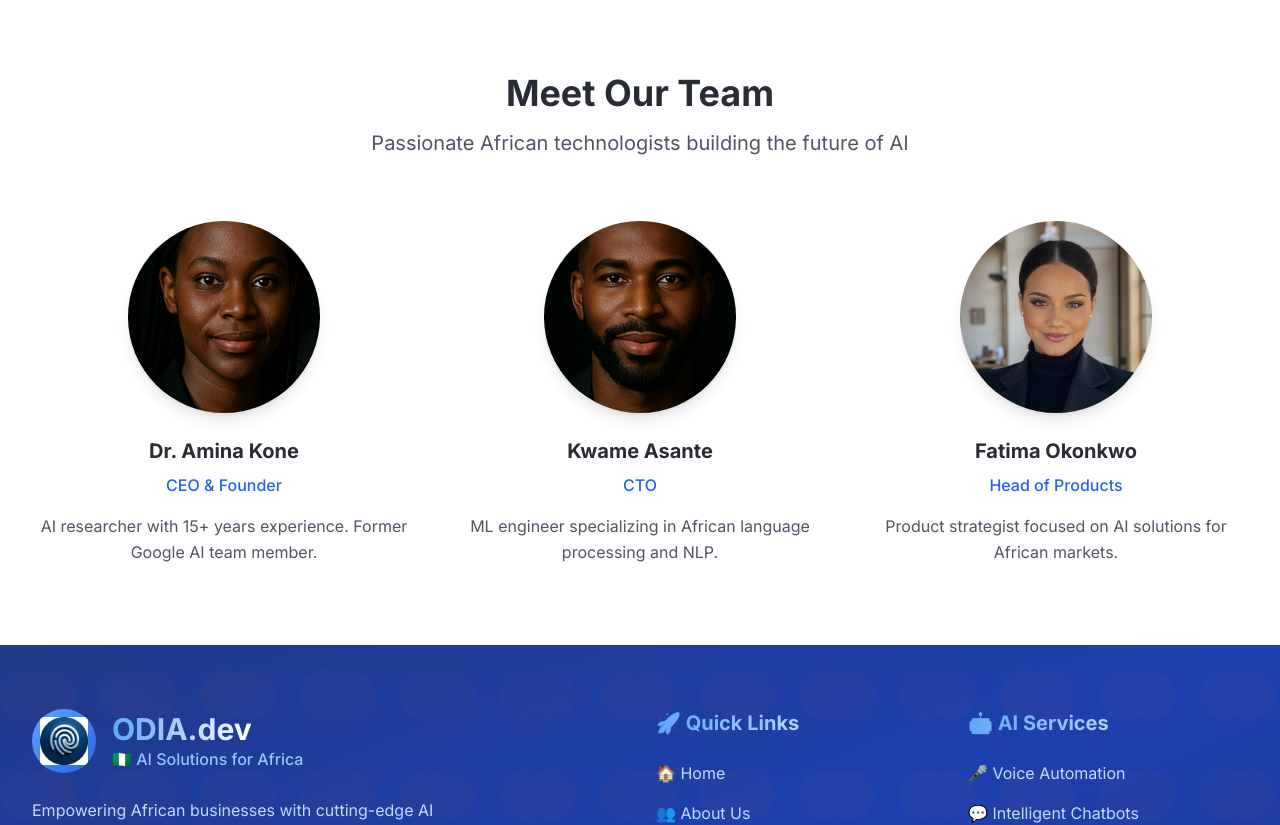
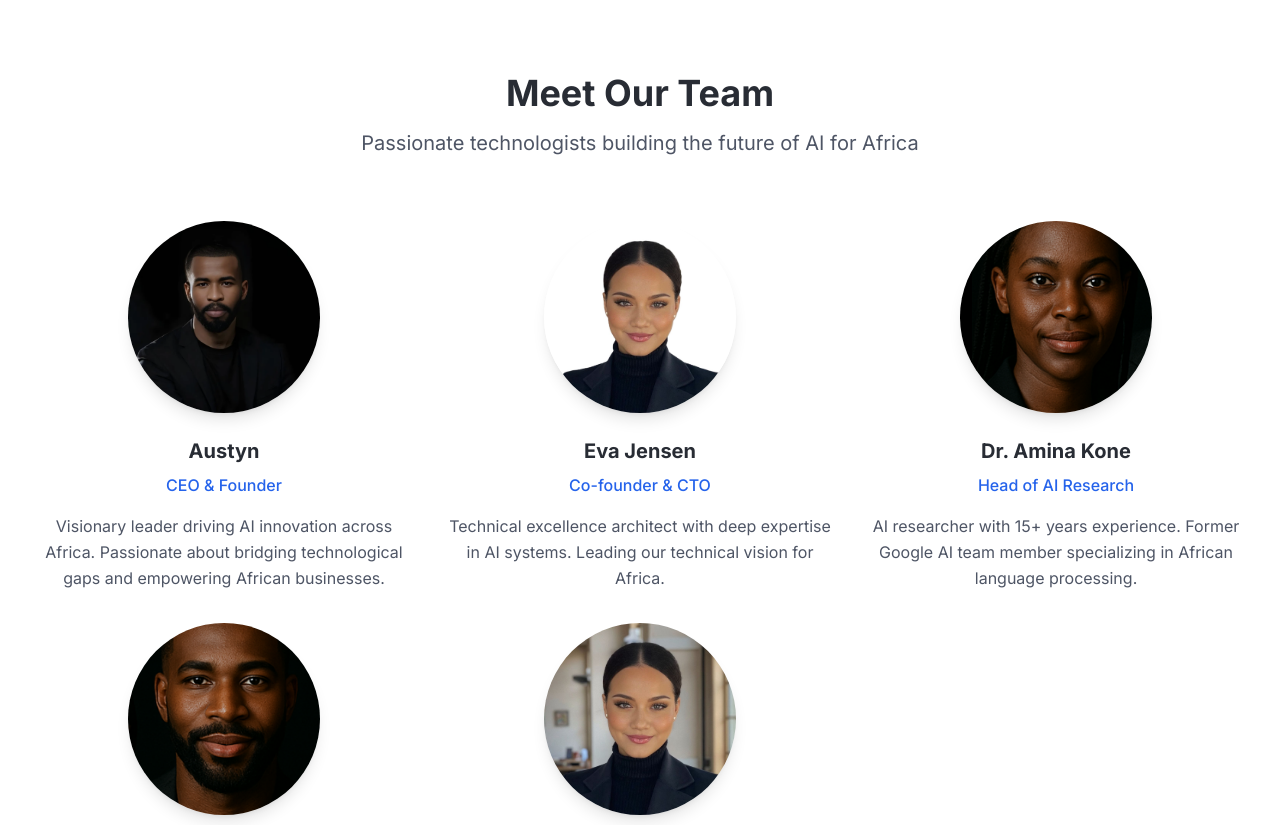
Before and after one commit to Odiabackend099/odia-innovate-ai-web, a React (Vite) app: page /about in a window 1280 px wide. Shown: the part 1460-2285 px from the top of the page. Built offline with nearby package versions, Linux system fonts and the light colour scheme.

Commit message:
Update team profiles and contact info
Implement the plan to update team profiles with new images, contact information, and agent-specific team leads.

```diff
--- a/src/components/sections/CEOSection.tsx
+++ b/src/components/sections/CEOSection.tsx
@@ -12,7 +12,7 @@ const CEOSection = () => {
               <div className="aspect-square rounded-xl overflow-hidden">
                 <img
                   src="/lovable-uploads/e4ecf514-3800-415c-b885-be4fdded4cc7.png"
-                  alt="Austyn, CEO of ODIA.dev"
+                  alt="Austyn, CEO & Founder of ODIA.dev"
                   className="w-full h-full object-cover"
                 />
               </div>
--- a/src/pages/About.tsx
+++ b/src/pages/About.tsx
@@ -7,21 +7,33 @@ import ChatWidget from '../components/ChatWidget';
 const About = () => {
   const team = [
     {
+      name: 'Austyn',
+      role: 'CEO & Founder',
+      bio: 'Visionary leader driving AI innovation across Africa. Passionate about bridging technological gaps and empowering African businesses.',
+      image: '/lovable-uploads/e4ecf514-3800-415c-b885-be4fdded4cc7.png'
+    },
+    {
+      name: 'Eva Jensen',
+      role: 'Co-founder & CTO',
+      bio: 'Technical excellence architect with deep expertise in AI systems. Leading our technical vision for Africa.',
+      image: '/lovable-uploads/99c152aa-1d3c-4930-b657-e7b6c4797733.png'
+    },
+    {
       name: 'Dr. Amina Kone',
-      role: 'CEO & Founder',
-      bio: 'AI researcher with 15+ years experience. Former Google AI team member.',
+      role: 'Head of AI Research',
+      bio: 'AI researcher with 15+ years experience. Former Google AI team member specializing in African language processing.',
       image: '/lovable-uploads/a6898fbe-7d74-4180-955a-9fd88a12a27c.png'
     },
     {
       name: 'Kwame Asante',
-      role: 'CTO',
-      bio: 'ML engineer specializing in African language processing and NLP.',
+      role: 'Senior ML Engineer',
+      bio: 'ML engineer specializing in African language processing and NLP systems development.',
       image: '/lovable-uploads/c158171e-b9d7-401b-bc19-a2cd316227a5.png'
     },
     {
       name: 'Fatima Okonkwo',
       role: 'Head of Products',
-      bio: 'Product strategist focused on AI solutions for African markets.',
+      bio: 'Product strategist focused on AI solutions for African markets and user experience.',
       image: '/lovable-uploads/f7d1e5e1-2175-4874-a21f-28dc1af09b34.png'
     }
   ];
@@ -134,11 +146,11 @@ const About = () => {
               Meet Our Team
             </h2>
             <p className="text-xl text-gray-600 max-w-3xl mx-auto">
-              Passionate African technologists building the future of AI
+              Passionate technologists building the future of AI for Africa
             </p>
           </div>
 
-          <div className="grid md:grid-cols-3 gap-8">
+          <div className="grid md:grid-cols-2 lg:grid-cols-3 gap-8">
             {team.map((member, index) => (
               <div
                 key={index}
```
